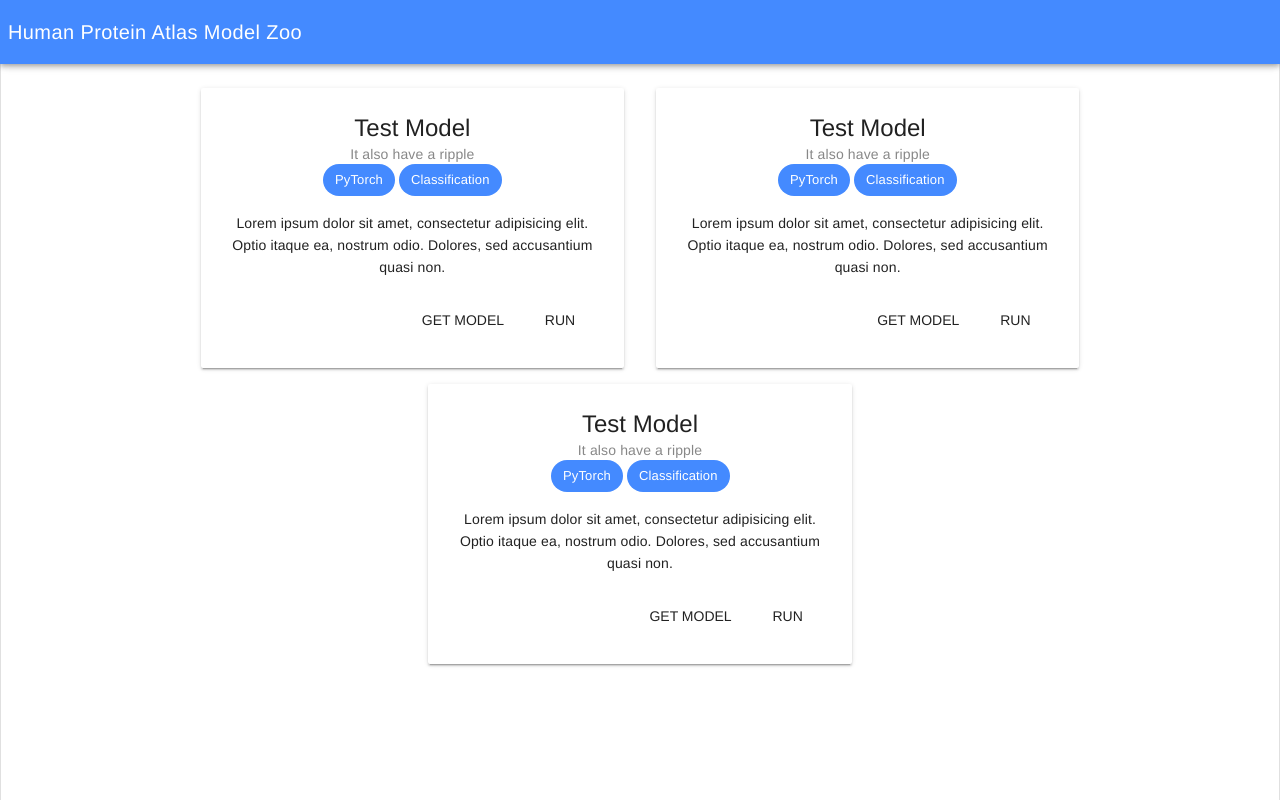
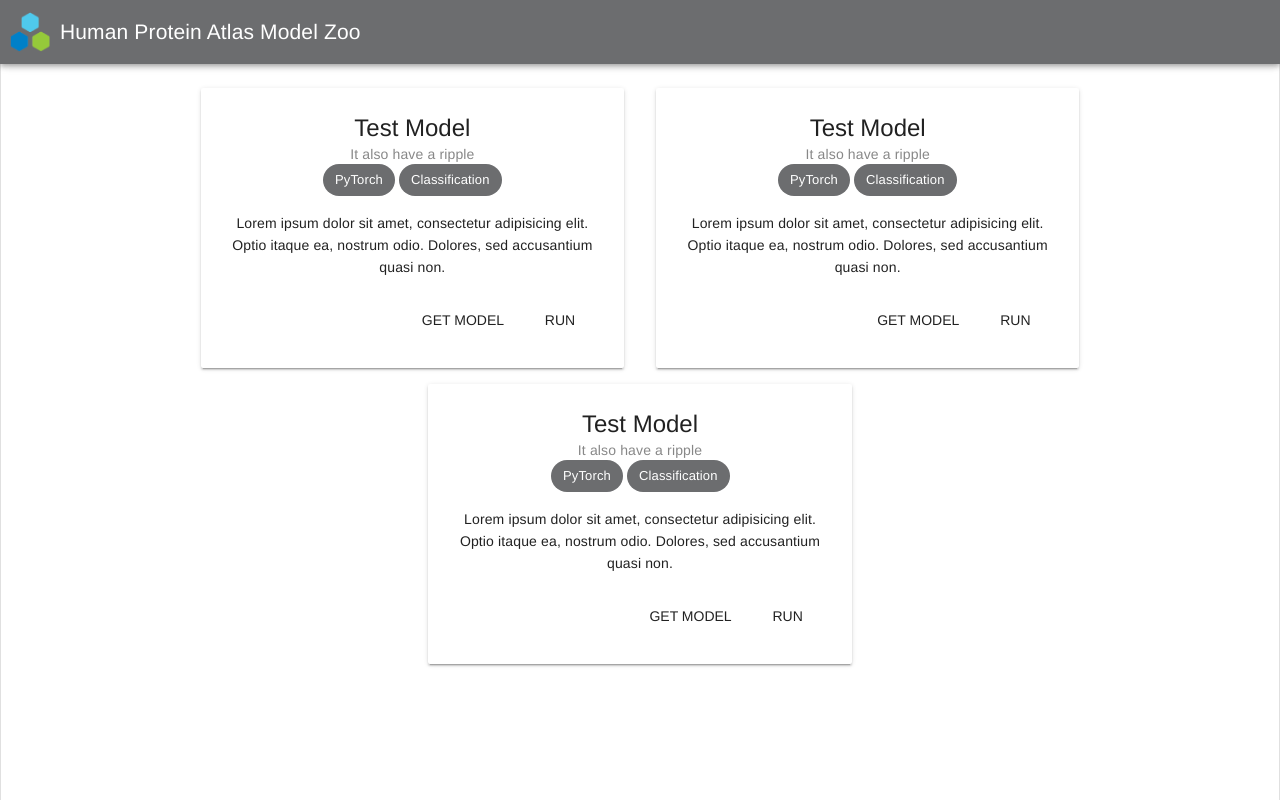
Before and after one commit to CellProfiling/HPA-model-zoo, a Vue app: page / in a window 1280 px wide. Built offline with nearby package versions, Linux system fonts and the light colour scheme.

Commit message:
change theme color

```diff
--- a/src/App.vue
+++ b/src/App.vue
@@ -1,9 +1,11 @@
 <template>
   <md-app id="app" md-mode="flexible">
-    <md-app-toolbar class="md-primary">
+    <md-app-toolbar class="md-primary app-toolbar">
       <div class="md-toolbar-row">
         <div class="md-toolbar-section-start">
-          <span class="md-display-1">Human Protein Atlas Model Zoo</span>
+          <img class="site-image" src="icons/hpa-icon.png" alt="HPA Model Zoo">
+          <br>
+          <span class="site-title">Human Protein Atlas Model Zoo</span>
         </div>
       </div>
     </md-app-toolbar>
@@ -26,6 +28,13 @@ export default {
 </script>
 
 <style>
+
+:root {
+    --md-theme-default-primary: #6c6d6f!important;
+    --md-theme-default-accent: #ff5252;
+    --md-theme-default-theme: light;
+}
+
 #app {
   font-family: "Avenir", Helvetica, Arial, sans-serif;
   -webkit-font-smoothing: antialiased;
@@ -34,7 +43,16 @@ export default {
   color: #2c3e50;
   height: 100vh;
 }
-
+.site-image{
+  padding: 10px;
+  width: 60px;
+}
+.site-title{
+ font-size: 1.5em;
+}
+.md-app-toolbar{
+  z-index: 99!important;
+}
 .md-toolbar {
   padding: 0px !important;
 }
--- a/vue.config.js
+++ b/vue.config.js
@@ -5,7 +5,7 @@ module.exports = {
   runtimeCompiler: true,
   outputDir: './dist',
   assetsDir: 'static',
-  publicPath: 'HPA-model-zoo',
+  publicPath: process.env.NODE_ENV === 'production' ? '/HPA-model-zoo/' : '/',
   devServer: {
     compress: true,
     port: 8000
```
